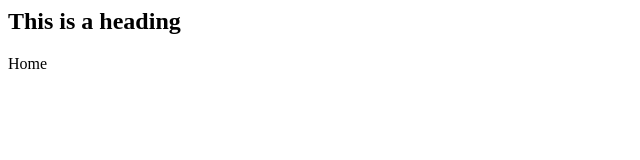
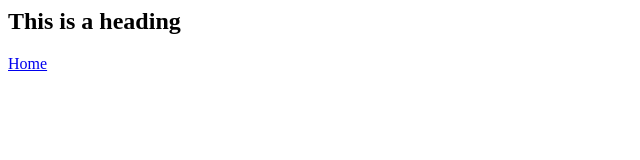
Before and after one commit to abusayed77/my-practice, a plain HTML site: page index.html in a window 1280 px wide. Shown: the full height of the page, 0-640 px from the left. Drawn offline with Linux system fonts and the light colour scheme.

Commit message:
Update index.html

```diff
--- a/index.html
+++ b/index.html
@@ -5,6 +5,6 @@
   </head>
   <body>
     <h2> This is a heading</h2>
-    <a hef="./lightbox-slide/index.html">Home</a>
+    <a href="./lightbox-slide/index.html">Home</a>
   </body>
 </html>
```
